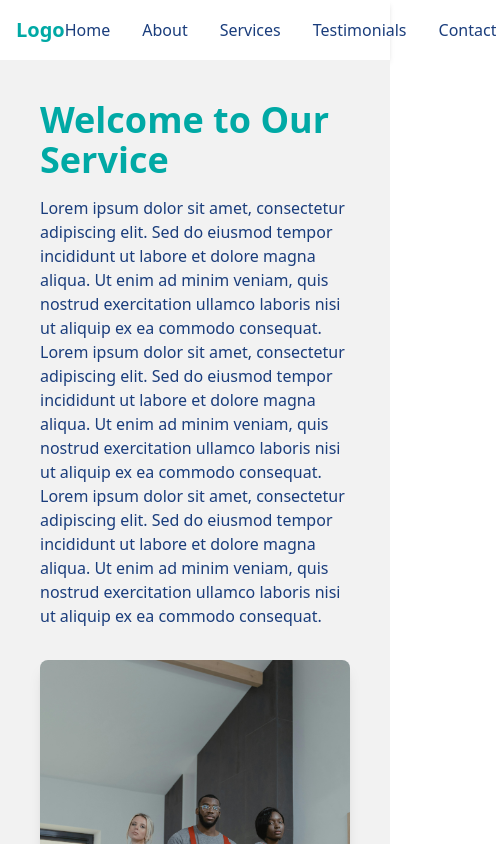
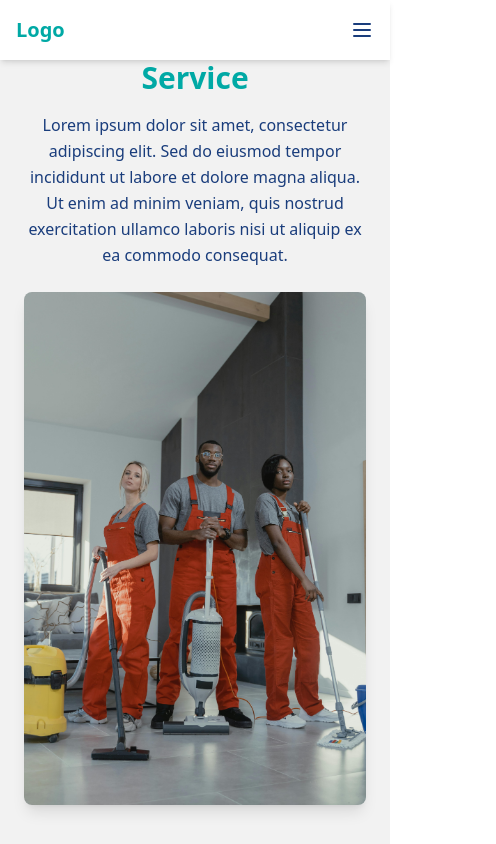
Before and after one commit to Ola-Steph/cleaningwebsite, a Next.js app: page / in a window 390 px wide. Shown: the top 844 px of the page, 496 px wide, since content can reach past the window. Built offline with nearby package versions, Linux system fonts and the light colour scheme.

Commit message:
optimized

```diff
--- a/components/AboutSection.tsx
+++ b/components/AboutSection.tsx
@@ -34,14 +34,14 @@ const AboutSection = () => {
         ))}
       </motion.div>
 
-      {/* Right Side - Text Content */}
+      {/* Right Side - Center-Aligned Text Content */}
       <motion.div
         className="md:w-1/2 md:pl-10 mt-8 md:mt-0 text-center"
         initial={{ opacity: 0, x: 50 }}
         animate={{ opacity: 1, x: 0 }}
         transition={{ duration: 1, ease: "easeOut", delay: 0.6 }}
       >
-        <h2 className="text-3xl font-bold mb-4 text-[#00A9A5] text-center">
+        <h2 className="text-3xl font-bold mb-4 text-[#00A9A5]">
           About Us
         </h2>
         <p className="text-[#1A3D7C]">
--- a/components/Footer.tsx
+++ b/components/Footer.tsx
@@ -2,34 +2,35 @@ import { FaFacebook, FaTwitter, FaInstagram } from 'react-icons/fa';
 
 const Footer = () => {
   return (
-    <footer id="footer" className="border-t p-6 bg-gray-100 text-gray-700">
+    <footer id="footer" className="bg-[#F2F2F2] text-[#1A3D7C] p-6">
       {/* Top section with links and social icons */}
-      <div className="container mx-auto flex flex-col md:flex-row justify-between items-center mb-4">
+      <div className="container mx-auto flex flex-col md:flex-row justify-between items-center mb-4 space-y-4 md:space-y-0">
+
         {/* Social Links on the Left */}
-        <div className="flex space-x-4 mb-4 md:mb-0">
-          <a href="https://facebook.com" target="_blank" rel="noopener noreferrer" className="text-gray-700 hover:text-blue-600 transition">
+        <div className="flex space-x-4">
+          <a href="https://facebook.com" target="_blank" rel="noopener noreferrer" className="text-[#1A3D7C] hover:text-[#00A9A5] transition-colors">
             <FaFacebook size={24} />
           </a>
-          <a href="https://twitter.com" target="_blank" rel="noopener noreferrer" className="text-gray-700 hover:text-blue-400 transition">
+          <a href="https://twitter.com" target="_blank" rel="noopener noreferrer" className="text-[#1A3D7C] hover:text-[#00A9A5] transition-colors">
             <FaTwitter size={24} />
           </a>
-          <a href="https://instagram.com" target="_blank" rel="noopener noreferrer" className="text-gray-700 hover:text-pink-500 transition">
+          <a href="https://instagram.com" target="_blank" rel="noopener noreferrer" className="text-[#1A3D7C] hover:text-[#00A9A5] transition-colors">
             <FaInstagram size={24} />
           </a>
         </div>
 
-        {/* Section Links stacked vertically on the Right */}
-        <ul className="flex flex-col space-y-4 font-medium">
-          <li><a href="#hero" className="hover:text-blue-700 transition">Home</a></li>
-          <li><a href="#about" className="hover:text-blue-700 transition">About</a></li>
-          <li><a href="#services" className="hover:text-blue-700 transition">Services</a></li>
-          <li><a href="#testimonials" className="hover:text-blue-700 transition">Testimonials</a></li>
-          <li><a href="#footer" className="hover:text-blue-700 transition">Contact</a></li>
+        {/* Navigation Links on the Right */}
+        <ul className="flex flex-col md:flex-row space-y-4 md:space-y-0 md:space-x-6 font-medium text-center md:text-left">
+          <li><a href="#hero" className="hover:text-[#00A9A5] transition-colors">Home</a></li>
+          <li><a href="#about" className="hover:text-[#00A9A5] transition-colors">About</a></li>
+          <li><a href="#services" className="hover:text-[#00A9A5] transition-colors">Services</a></li>
+          <li><a href="#testimonials" className="hover:text-[#00A9A5] transition-colors">Testimonials</a></li>
+          <li><a href="#footer" className="hover:text-[#00A9A5] transition-colors">Contact</a></li>
         </ul>
       </div>
 
-      {/* Horizontal line */}
-      <hr className="border-gray-300 my-4" />
+      {/* Horizontal Divider */}
+      <hr className="border-[#FFD966] my-4" />
 
       {/* Copyright */}
       <div className="text-center text-sm">
--- a/components/HeroSection.tsx
+++ b/components/HeroSection.tsx
@@ -1,46 +1,43 @@
 import { motion } from 'framer-motion';
+import Image from 'next/image';
 
 const HeroSection = () => {
   return (
     <section
       id="hero"
-      className="bg-[#F2F2F2] p-10 flex flex-col md:flex-row items-center" // Light Gray background
+      className="bg-[#F2F2F2] p-6 md:p-10 flex flex-col items-center md:flex-row md:space-x-8"
     >
-      {/* Left Side - Text Content with Fade-in Effect */}
+      {/* Centered Text Content */}
       <motion.div
-        className="md:w-1/2 mb-8 md:mb-0 md:pr-10"
-        initial={{ opacity: 0, x: -50 }}
+        className="md:w-1/2 text-center mb-6 md:mb-0" // Always centered text
+        initial={{ opacity: 0, x: -20 }}
         animate={{ opacity: 1, x: 0 }}
-        transition={{ duration: 0.8, ease: "easeOut" }}
+        transition={{ duration: 0.6, ease: "easeOut" }}
       >
-        <h1 className="text-4xl font-bold mb-4 text-[#00A9A5]"> {/* Soft Aqua Blue heading */}
+        <h1 className="text-3xl md:text-4xl font-bold mb-4 text-[#00A9A5]">
           Welcome to Our Service
         </h1>
-        <p className="text-[#1A3D7C]"> {/* Navy Blue for paragraph text */}
-          Lorem ipsum dolor sit amet, consectetur adipiscing elit. Sed do eiusmod tempor incididunt ut labore et dolore magna aliqua.
-          Ut enim ad minim veniam, quis nostrud exercitation ullamco laboris nisi ut aliquip ex ea commodo consequat.
-        </p>
-        <p className="text-[#1A3D7C]"> {/* Navy Blue for paragraph text */}
-          Lorem ipsum dolor sit amet, consectetur adipiscing elit. Sed do eiusmod tempor incididunt ut labore et dolore magna aliqua.
-          Ut enim ad minim veniam, quis nostrud exercitation ullamco laboris nisi ut aliquip ex ea commodo consequat.
-        </p>
-        <p className="text-[#1A3D7C]"> {/* Navy Blue for paragraph text */}
+        <p className="text-[#1A3D7C] leading-relaxed text-base md:text-lg">
           Lorem ipsum dolor sit amet, consectetur adipiscing elit. Sed do eiusmod tempor incididunt ut labore et dolore magna aliqua.
           Ut enim ad minim veniam, quis nostrud exercitation ullamco laboris nisi ut aliquip ex ea commodo consequat.
         </p>
       </motion.div>
 
-      {/* Right Side - Image with Zoom Effect */}
+      {/* Centered Image Content */}
       <motion.div
         className="md:w-1/2 flex justify-center"
-        initial={{ scale: 0.8, opacity: 0 }}
+        initial={{ scale: 0.9, opacity: 0 }}
         animate={{ scale: 1, opacity: 1 }}
-        transition={{ duration: 0.8, ease: "easeOut" }}
+        transition={{ duration: 0.6, ease: "easeOut" }}
       >
-        <img
+        <Image
           src="/assets/clean.jpg"
           alt="Hero Image"
-          className="w-full h-auto rounded-lg shadow-lg bg-white" // Crisp White background for image container
+          width={500}
+          height={300}
+          priority
+          sizes="(max-width: 768px) 100vw, 50vw"
+          className="rounded-lg shadow-lg"
         />
       </motion.div>
     </section>
--- a/components/Navbar.tsx
+++ b/components/Navbar.tsx
@@ -1,70 +1,62 @@
 import { Link } from 'react-scroll';
 import { motion } from 'framer-motion';
+import { useState } from 'react';
 
 const Navbar = () => {
+  const [isOpen, setIsOpen] = useState(false);
+
   return (
     <motion.nav
       initial={{ opacity: 0, y: -20 }}
       animate={{ opacity: 1, y: 0 }}
-      transition={{ duration: 0.5 }}
-      className="bg-white shadow-md py-4" // Crisp White background
+      transition={{ duration: 0.4 }}
+      className="bg-white shadow-md py-4 fixed w-full top-0 z-50"
     >
       <div className="container mx-auto flex justify-between items-center px-4">
         {/* Logo */}
-        <div className="text-xl font-bold text-[#00A9A5]">Logo</div> {/* Soft Aqua Blue */}
+        <div className="text-xl font-bold text-[#00A9A5]">Logo</div>
 
-        {/* Navigation Links */}
-        <ul className="flex space-x-8 font-medium text-[#1A3D7C]"> {/* Navy Blue for text */}
-          <li>
+        {/* Hamburger Menu for Mobile */}
+        <button
+          onClick={() => setIsOpen(!isOpen)}
+          className="md:hidden text-[#1A3D7C]"
+          aria-label="Toggle navigation menu"
+        >
+          <svg
+            className="w-6 h-6"
+            fill="none"
+            stroke="currentColor"
+            viewBox="0 0 24 24"
+            xmlns="http://www.w3.org/2000/svg"
+          >
+            <path
+              strokeLinecap="round"
+              strokeLinejoin="round"
+              strokeWidth={2}
+              d="M4 6h16M4 12h16M4 18h16"
+            />
+          </svg>
+        </button>
+
+        {/* Navigation Links - Responsive */}
+        <ul
+          className={`${
+            isOpen ? "block" : "hidden"
+          } md:flex md:space-x-8 font-medium text-[#1A3D7C] space-y-4 md:space-y-0 mt-4 md:mt-0`}
+        >
+          {["Home", "About", "Services", "Testimonials", "Contact"].map((label, idx) => (
+            <li key={label}>
               <Link
-              to="hero"
+                to={label.toLowerCase()}
                 smooth={true}
                 duration={500}
-              className="hover:text-[#00A9A5] transition duration-200 cursor-pointer" // Soft Aqua Blue hover
+                className="hover:text-[#00A9A5] transition duration-200 cursor-pointer block"
+                onClick={() => setIsOpen(false)} // Close menu on link click
               >
-              Home
+                {label}
               </Link>
             </li>
-          <li>
-            <Link
-              to="about"
-              smooth={true}
-              duration={500}
-              className="hover:text-[#00A9A5] transition duration-200 cursor-pointer"
-            >
-              About
-            </Link>
-          </li>
-          <li>
-            <Link
-              to="services"
-              smooth={true}
-              duration={500}
-              className="hover:text-[#00A9A5] transition duration-200 cursor-pointer"
-            >
-              Services
-            </Link>
-          </li>
-          <li>
-            <Link
-              to="testimonials"
-              smooth={true}
-              duration={500}
-              className="hover:text-[#00A9A5] transition duration-200 cursor-pointer"
-            >
-              Testimonials
-            </Link>
-          </li>
-          <li>
-            <Link
-              to="footer"
-              smooth={true}
-              duration={500}
-              className="hover:text-[#00A9A5] transition duration-200 cursor-pointer"
-            >
-              Contact
-            </Link>
-          </li>
+          ))}
         </ul>
       </div>
     </motion.nav>
--- a/components/TestimonialsSection.tsx
+++ b/components/TestimonialsSection.tsx
@@ -1,6 +1,5 @@
-import { useState } from 'react';
+import { useEffect, useState } from 'react';
 import { FaStar, FaChevronLeft, FaChevronRight } from 'react-icons/fa';
-import '../styles/globals.css'; // Ensure the styles are imported here
 
 const testimonials = [
   { name: 'Customer 1', rating: 5, location: 'Location 1', feedback: 'Great service!' },
@@ -13,7 +12,7 @@ const TestimonialsSection = () => {
   const [animationClass, setAnimationClass] = useState('');
 
   const handlePrevious = () => {
-    setAnimationClass('slide-right'); // Slide in from the right
+    setAnimationClass('slide-right');
     setTimeout(() => {
       setCurrentTestimonial((prev) => (prev === 0 ? testimonials.length - 1 : prev - 1));
       setAnimationClass('');
@@ -21,27 +20,34 @@ const TestimonialsSection = () => {
   };
 
   const handleNext = () => {
-    setAnimationClass('slide-left'); // Slide in from the left
+    setAnimationClass('slide-left');
     setTimeout(() => {
       setCurrentTestimonial((prev) => (prev === testimonials.length - 1 ? 0 : prev + 1));
       setAnimationClass('');
     }, 250);
   };
 
+  useEffect(() => {
+    const interval = setInterval(handleNext, 3000); // Auto-slide every 3 seconds
+    return () => clearInterval(interval);
+  }, []);
+
   return (
-    <section id="testimonials" className="border p-10 bg-gray-100">
-      <h2 className="text-3xl font-bold text-center mb-8">Customer Testimonials</h2>
+    <section id="testimonials" className="p-6 md:p-10 bg-[#F2F2F2]">
+      <h2 className="text-3xl font-bold text-center mb-8 text-[#00A9A5]">Customer Testimonials</h2>
 
-      <div className="relative flex items-center justify-center overflow-hidden">
-        <button onClick={handlePrevious} className="absolute left-0 text-gray-600 hover:text-blue-700 p-3">
+      <div className="relative flex items-center justify-center overflow-hidden max-w-full mx-auto">
+        <button onClick={handlePrevious} className="absolute left-0 p-3 text-gray-600 hover:text-[#00A9A5]">
           <FaChevronLeft size={24} />
         </button>
 
-        <div className={`testimonial-card border p-6 w-full md:w-3/4 lg:w-2/3 rounded-lg shadow-lg bg-white text-center ${animationClass}`}>
-          <h3 className="text-xl font-semibold">{testimonials[currentTestimonial].name}</h3>
+        <div
+          className={`testimonial-card transition-all duration-300 ease-in-out border-2 border-[#00A9A5] p-6 w-full md:w-3/4 lg:w-1/2 rounded-lg shadow-lg bg-[#FFFFFF] text-center ${animationClass}`}
+        >
+          <h3 className="text-xl font-semibold text-[#1A3D7C]">{testimonials[currentTestimonial].name}</h3>
           <p className="text-gray-500">{testimonials[currentTestimonial].location}</p>
 
-          <div className="flex justify-center gap-1 mt-2 mb-4 text-yellow-500">
+          <div className="flex justify-center gap-1 mt-2 mb-4 text-[#FFD966]">
             {[...Array(testimonials[currentTestimonial].rating)].map((_, i) => (
               <FaStar key={i} />
             ))}
@@ -50,7 +56,7 @@ const TestimonialsSection = () => {
           <p className="text-gray-700">{testimonials[currentTestimonial].feedback}</p>
         </div>
 
-        <button onClick={handleNext} className="absolute right-0 text-gray-600 hover:text-blue-700 p-3">
+        <button onClick={handleNext} className="absolute right-0 p-3 text-gray-600 hover:text-[#00A9A5]">
           <FaChevronRight size={24} />
         </button>
       </div>
```
Also changed, not shown: components/ServicesSection.tsx (+19 -5 lines). Lines whose indentation alone changed are shown as unchanged.
